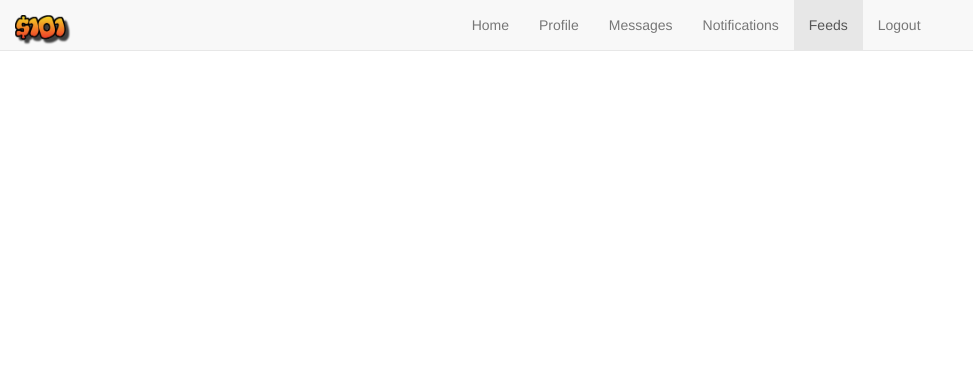
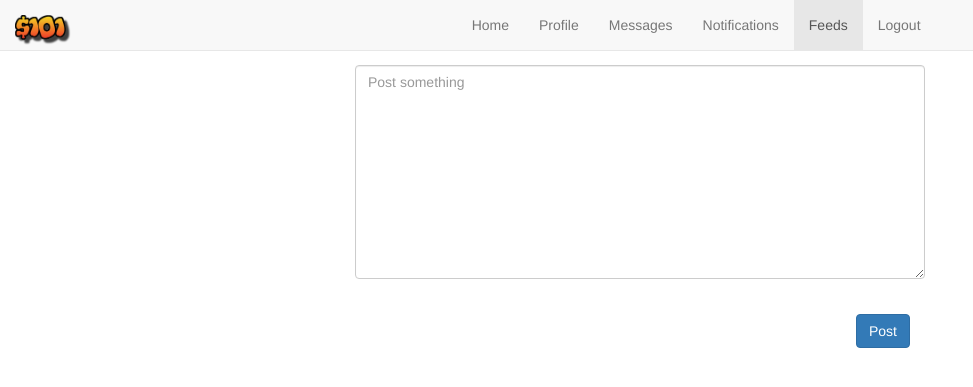
Before and after one commit to MISACHI/chatcamp, a Django app: template feeds/templates/feeds/post_feeds.html in a window 1280 px wide. Shown: the top 387 px of the page, without its empty margins (0-973 px from the left). Run offline with Django 3.2, Linux system fonts and the light colour scheme; the template is opened without the code that fills it: values that come from a table or form of the project are taken from there, others are empty; some libraries are stand-ins or nearby versions.

Commit message:
Modified views to and post_feeds.html files to display "post" form

```diff
--- a/feeds/templates/feeds/post_feeds.html
+++ b/feeds/templates/feeds/post_feeds.html
@@ -24,17 +24,24 @@
 </div>
 {% endblock %}
 
+{% block body %}
 
+<div class="container">
+    <div class="margin-bottom-nav col-md-offset-3 col-md-6">
         <form action="{% url 'trial_post_feeds' %}" method="POST" role="form" id="feeds-form" class="form-horizontal">
             {% csrf_token %}
             {{ forms.non_field_errors }}
             <div class="form-group">
                 {{ forms.posts }}
             </div><br>
-    <div class="col-md-offset-8">
+            <div class="pull-right">
                 <button type="submit" class="btn btn-primary btn-block">Post</button>
             </div>
         </form>
+    </div>
+</div>
+
+{% endblock %}
 
 {% block javascript %}
 <script >
--- a/feeds/views.py
+++ b/feeds/views.py
@@ -36,7 +36,7 @@ def post_feeds(request):
         feeds_form = FeedsForm(request.POST)
         if feeds_form.is_valid():
             user_posts = feeds_form.cleaned_data.get('posts')
-            Feed.objects.create(posts=user_posts)
+            Feed.objects.create(posts=user_posts, user=user)
             return redirect('/feeds/')
         else:
             return render(request, 'feeds/post_feeds.html', {'forms': feeds_form})
```
Lines whose indentation alone changed are shown as unchanged.
